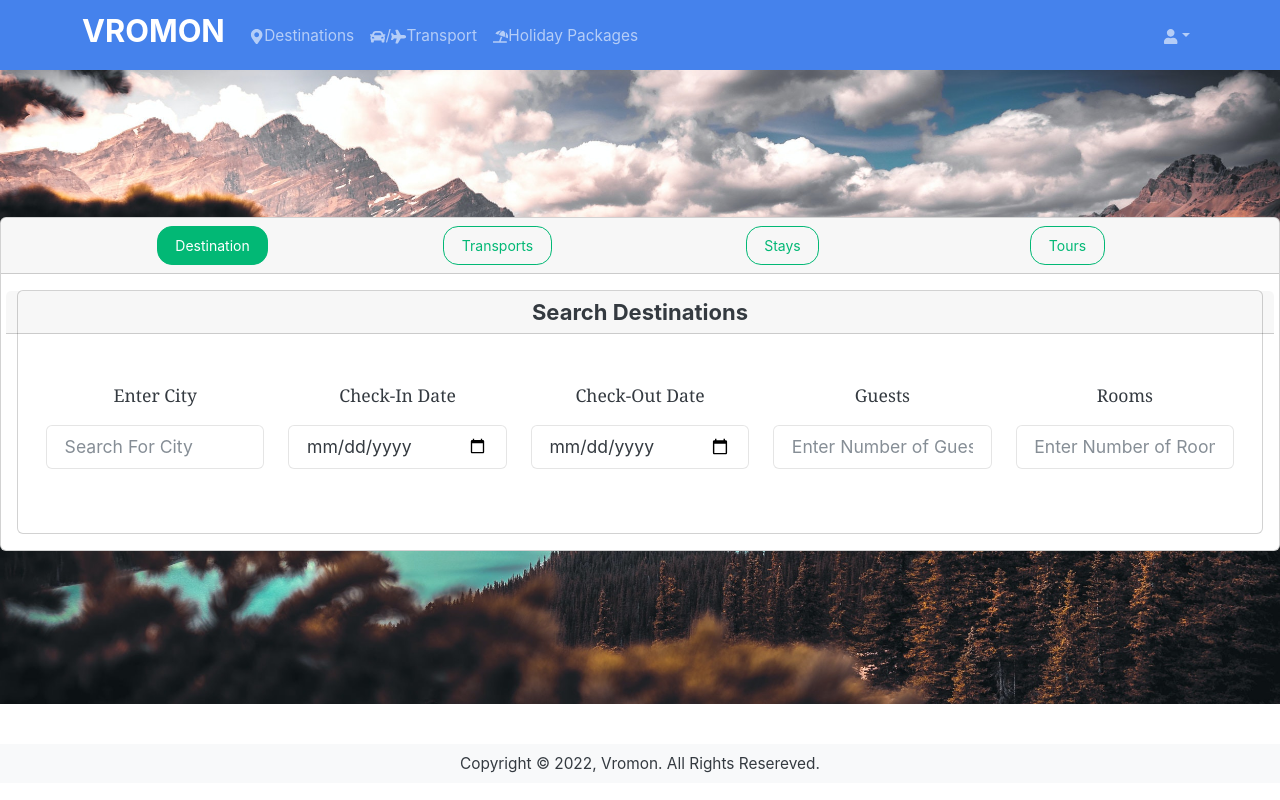
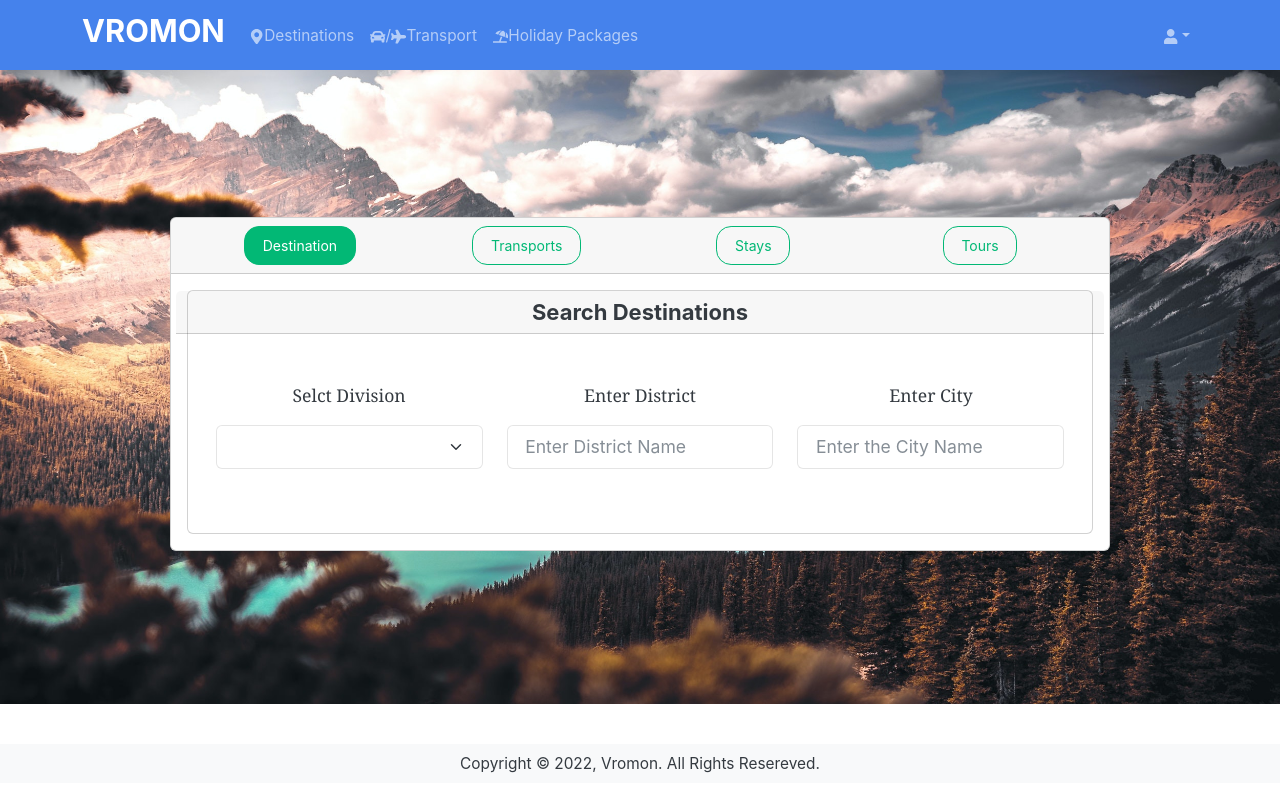
Before and after one commit to TangoRomeo80/Vromon, a React (Create React App) app in the folder frontend/: page /testNav in a window 1280 px wide. Built offline with nearby package versions, Linux system fonts and the light colour scheme.

Commit message:
Test Navbar Search Stays Initial Phase done

```diff
--- a/frontend/package.json
+++ b/frontend/package.json
@@ -9,6 +9,7 @@
     "@testing-library/react": "^12.1.3",
     "@testing-library/user-event": "^13.5.0",
     "axios": "^0.27.2",
+    "moment": "^2.29.4",
     "node-sass": "^7.0.1",
     "react": "^17.0.2",
     "react-bootstrap": "^2.1.2",
--- a/frontend/src/screens/TestNavbar.js
+++ b/frontend/src/screens/TestNavbar.js
@@ -1,55 +1,164 @@
-import React, { useState, useEffect } from 'react'
-import { Row, Col, Container, Card, Button, Nav, Form, InputGroup } from 'react-bootstrap'
-import Moment from 'moment'
+import React, { useState, useEffect } from "react";
+import {
+  Row,
+  Col,
+  Container,
+  Card,
+  Button,
+  Nav,
+  Form,
+  InputGroup,
+} from "react-bootstrap";
+import Moment from "moment";
 
 const SearchStays = () => {
+  const [checkinDate, setCheckinDate] = useState("");
+  const [checkoutDate, setCheckoutDate] = useState("");
+  const [guestCount, setGuestCount] = useState("");
+  const [roomCount, setRoomCount] = useState("");
+  const [searchHotel, setSearchHotel] = useState("");
+
   return (
-    <div>
-      <h1>Search Stays</h1>
-    </div>
-  )
-}
+    <Card>
+      <Row>
+        <Card.Header as="h5">Search Stays</Card.Header>
+      </Row>
+
+      <Row className="my-5 mx-3">
+        <Col>
+          <Card.Text>Search for Hotels</Card.Text>
+          <Form.Group className="mb-3" controlId="searchHotel">
+            <Form.Control
+              type="text"
+              placeholder="Search for Hotels"
+              value={searchHotel}
+              onChange={(e) => setSearchHotel(e.target.value)}
+            ></Form.Control>
+          </Form.Group>
+        </Col>
+
+        <Col>
+          <Card.Text>Check-In Date</Card.Text>
+          <Form.Group className="mb-3" controlId="checkinDate">
+            <InputGroup>
+              <div
+                onClick={(e) => {
+                  setCheckinDate("");
+                }}
+                className="cancle-icon"
+                style={{
+                  position: "absolute",
+                  right: "5px",
+                  top: "5px",
+                  zIndex: "9999",
+                  width: "3vh",
+                }}
+              ></div>
+            </InputGroup>
+            <Form.Control
+              type="date"
+              placeholder={checkinDate === "Select Check-In Date"}
+              value={checkinDate}
+              onChange={(e) => setCheckinDate(e.target.value)}
+            ></Form.Control>
+          </Form.Group>
+        </Col>
+
+        <Col>
+          <Card.Text>Check-Out Date</Card.Text>
+          <Form.Group className="mb-3" controlId="checkoutDate">
+            <InputGroup>
+              <div
+                onClick={(e) => {
+                  setCheckoutDate("");
+                }}
+                className="cancle-icon"
+                style={{
+                  position: "absolute",
+                  right: "5px",
+                  top: "5px",
+                  zIndex: "9999",
+                  width: "3vh",
+                }}
+              ></div>
+            </InputGroup>
+            <Form.Control
+              type="date"
+              placeholder={checkoutDate === "Select Check-Out Date"}
+              value={checkoutDate}
+              onChange={(e) => setCheckoutDate(e.target.value)}
+            ></Form.Control>
+          </Form.Group>
+        </Col>
+
+        <Col>
+          <Card.Text>Guests</Card.Text>
+          <Form.Group className="mb-3" controlId="guestCount">
+            <Form.Control
+              type="text"
+              placeholder="Enter Number of Guest(s)"
+              value={guestCount}
+              onChange={(e) => setGuestCount(e.target.value)}
+            ></Form.Control>
+          </Form.Group>
+        </Col>
+
+        <Col>
+          <Card.Text>Rooms</Card.Text>
+          <Form.Group className="mb-3" controlId="roomCount">
+            <Form.Control
+              type="text"
+              placeholder="Enter Number of Room(s)"
+              value={roomCount}
+              onChange={(e) => setRoomCount(e.target.value)}
+            ></Form.Control>
+          </Form.Group>
+        </Col>
+      </Row>
+    </Card>
+  );
+};
 
 const SearchTransports = () => {
-  const [departFrom, setDepartFrom] = useState('')
-  const [departTo, setDepartTo] = useState('')
-  const [departOn, setDepartOn] = useState('')
-  const [returnOn, setReturnOn] = useState('')
-  const [passengerCount, setPassengerCount] = useState('')
-  const [category, setCategory] = useState('')
+  const [departFrom, setDepartFrom] = useState("");
+  const [departTo, setDepartTo] = useState("");
+  const [departOn, setDepartOn] = useState("");
+  const [returnOn, setReturnOn] = useState("");
+  const [passengerCount, setPassengerCount] = useState("");
+  const [category, setCategory] = useState("");
 
   return (
     <div>
       <Card>
         <Row>
-          <Card.Header as = 'h5'>Search Transports</Card.Header>
+          <Card.Header as="h5">Search Transports</Card.Header>
         </Row>
-        <Row className='my-5 mx-3'>
+        <Row className="my-5 mx-3">
           <Col>
             <Card.Text>Depart From</Card.Text>
             <Form.Group className="mb-3" controlId="departFrom">
-                <Form.Control
-                  type="text"
-                  placeholder="Depart From"
-                  value={departFrom}
-                  onChange={(e) => setDepartFrom(e.target.value)}
-                ></Form.Control>
+              <Form.Control
+                type="text"
+                placeholder="Depart From"
+                value={departFrom}
+                onChange={(e) => setDepartFrom(e.target.value)}
+              ></Form.Control>
             </Form.Group>
           </Col>
 
           <Col>
             <Card.Text>Depart To</Card.Text>
             <Form.Group className="mb-3" controlId="departTo">
-                <Form.Control
-                  type="text"
-                  placeholder="Depart To"
-                  value={departTo}
-                  onChange={(e) => setDepartTo(e.target.value)}
-                ></Form.Control>
+              <Form.Control
+                type="text"
+                placeholder="Depart To"
+                value={departTo}
+                onChange={(e) => setDepartTo(e.target.value)}
+              ></Form.Control>
             </Form.Group>
           </Col>
 
-          <Col style={{width:'15px'}}>
+          <Col style={{ width: "15px" }}>
             <Card.Text>Depart On</Card.Text>
             <Form.Group className="mb-3" controlId="departOn">
               <InputGroup>
@@ -65,8 +174,7 @@ const SearchTransports = () => {
                     zIndex: "9999",
                     width: "3vh",
                   }}
-                >
-                </div>
+                ></div>
               </InputGroup>
               <Form.Control
                 type="date"
@@ -92,8 +200,7 @@ const SearchTransports = () => {
                     zIndex: "9999",
                     width: "3vh",
                   }}
-                >
-                </div>
+                ></div>
               </InputGroup>
               <Form.Control
                 type="date"
@@ -106,190 +213,139 @@ const SearchTransports = () => {
           <Col>
             <Card.Text>Passengers</Card.Text>
             <Form.Group className="mb-3" controlId="passengerCount">
-                <Form.Control
-                  type="text"
-                  placeholder="Enter Number of Passenger(s)"
-                  value={passengerCount}
-                  onChange={(e) => setPassengerCount(e.target.value)}
-                ></Form.Control>
-              </Form.Group>
+              <Form.Control
+                type="text"
+                placeholder="Enter Number of Passenger(s)"
+                value={passengerCount}
+                onChange={(e) => setPassengerCount(e.target.value)}
+              ></Form.Control>
+            </Form.Group>
           </Col>
 
           <Col>
             <Card.Text>Category</Card.Text>
             <Form.Group className="mb-3" controlId="category">
-                <Form.Control className='form-select'
-                  as="select"
-                  type="select"
-                  placeholder="Select Category"
-                  value={category}
-                  onChange={(e) => setCategory(e.target.value)}
-                >
-                  <option>{category}</option>
-                  <option value="AC">AC</option>
-                  <option value="Non AC">Non AC</option>
-                </Form.Control>
-              </Form.Group>
+              <Form.Control
+                className="form-select"
+                as="select"
+                type="select"
+                placeholder="Select Category"
+                value={category}
+                onChange={(e) => setCategory(e.target.value)}
+              >
+                <option>{category}</option>
+                <option value="AC">AC</option>
+                <option value="Non AC">Non AC</option>
+              </Form.Control>
+            </Form.Group>
           </Col>
         </Row>
       </Card>
     </div>
-  )
-}
+  );
+};
 
 const SearchDestinations = () => {
-  const [searchCity, setSearchCity] = useState('')
-  const [checkinDate, setCheckinDate] = useState('')
-  const [checkoutDate, setCheckoutDate] = useState('')
-  const [guestCount, setGuestCount] = useState('')
-  const [roomCount, setRoomCount] = useState('')
+  const [searchDistrict, setSearchDistrict] = useState("");
+  const [searchDivision, setSearchDivision] = useState("");
+  const [searchCity, setSearchCity] = useState("");
 
   return (
     <div>
       <Card>
         <Row>
-          <Card.Header as='h5'>Search Destinations</Card.Header>
+          <Card.Header as="h5">Search Destinations</Card.Header>
         </Row>
-        <Row className='my-5 mx-3'>
+        <Row className="my-5 mx-3">
           <Col>
-            <Card.Text>Enter City</Card.Text>
-            <Form.Group className="mb-3" controlId="searchCity">
-                <Form.Control
-                  type="text"
-                  placeholder="Search For City"
-                  value={searchCity}
-                  onChange={(e) => setSearchCity(e.target.value)}
-                ></Form.Control>
+            <Card.Text>Selct Division</Card.Text>
+            <Form.Group className="mb-3" controlId="searchDivision">
+              <Form.Control
+                className="form-select"
+                as="select"
+                type="select"
+                placeholder="Select Division"
+                value={searchDivision}
+                onChange={(e) => setSearchDivision(e.target.value)}
+              >
+                <option>{searchDivision}</option>
+                <option value="Dhaka">Dhaka</option>
+                <option value="Chittagong">Chittagong</option>
+                <option value="Sylhet">Sylhet</option>
+                <option value="Rajshahi">Rajshahi</option>
+                <option value="Khulna">Khulna</option>
+                <option value="Barisal">Barisal</option>
+                <option value="Rangpur">Rangpur</option>
+                <option value="Mymensingh">Mymensingh</option>
+              </Form.Control>
             </Form.Group>
           </Col>
 
           <Col>
-            <Card.Text>Check-In Date</Card.Text>
-            <Form.Group className="mb-3" controlId="checkinDate">
-              <InputGroup>
-                <div
-                  onClick={(e) => {
-                    setCheckinDate("");
-                  }}
-                  className="cancle-icon"
-                  style={{
-                    position: "absolute",
-                    right: "5px",
-                    top: "5px",
-                    zIndex: "9999",
-                    width: "3vh",
-                  }}
-                >
-                </div>
-              </InputGroup>
+            <Card.Text>Enter District</Card.Text>
+            <Form.Group className="mb-3" controlId="searchDistrict">
               <Form.Control
-                type="date"
-                placeholder={
-                  checkinDate ===
-                  "Select Check-In Date"
-                }
-                value={checkinDate}
-                onChange={(e) => setCheckinDate(e.target.value)}
+                type="text"
+                placeholder="Enter District Name"
+                value={searchDistrict}
+                onChange={(e) => setSearchDistrict(e.target.value)}
               ></Form.Control>
             </Form.Group>
           </Col>
 
           <Col>
-            <Card.Text>Check-Out Date</Card.Text>
-            <Form.Group className="mb-3" controlId="checkoutDate">
-              <InputGroup>
-                <div
-                  onClick={(e) => {
-                    setCheckoutDate("");
-                  }}
-                  className="cancle-icon"
-                  style={{
-                    position: "absolute",
-                    right: "5px",
-                    top: "5px",
-                    zIndex: "9999",
-                    width: "3vh",
-                  }}
-                >
-                </div>
-              </InputGroup>
+            <Card.Text>Enter City</Card.Text>
+            <Form.Group className="mb-3" controlId="searchCity">
               <Form.Control
-                type="date"
-                placeholder={
-                  checkoutDate ===
-                  "Select Check-Out Date"
-                }
-                value={checkoutDate}
-                onChange={(e) => setCheckoutDate(e.target.value)}
+                type="text"
+                placeholder="Enter the City Name"
+                value={searchCity}
+                onChange={(e) => setSearchCity(e.target.value)}
               ></Form.Control>
             </Form.Group>
-          </Col>
-
-          <Col>
-            <Card.Text>Guests</Card.Text>
-            <Form.Group className="mb-3" controlId="guestCount">
-                <Form.Control
-                  type="text"
-                  placeholder="Enter Number of Guest(s)"
-                  value={guestCount}
-                  onChange={(e) => setGuestCount(e.target.value)}
-                ></Form.Control>
-              </Form.Group>
-          </Col>
-
-          <Col>
-            <Card.Text>Rooms</Card.Text>
-            <Form.Group className="mb-3" controlId="roomCount">
-                <Form.Control
-                  type="text"
-                  placeholder="Enter Number of Room(s)"
-                  value={roomCount}
-                  onChange={(e) => setRoomCount(e.target.value)}
-                ></Form.Control>
-              </Form.Group>
           </Col>
         </Row>
       </Card>
     </div>
-  )
-}
+  );
+};
 
 const SearchTours = () => {
   return (
     <div>
       <h1>Search Tours</h1>
     </div>
-  )
-}
+  );
+};
 
 const TestNavbar = () => {
-  const [searchSelection, setSearchSelection] = useState('destinations')
+  const [searchSelection, setSearchSelection] = useState("destinations");
 
   return (
     <div
       style={{
-        minHeight: '80vh',
+        minHeight: "80vh",
         backgroundImage: 'url("/Nav/test2.jpg")',
-        backgroundSize: 'cover',
-        backgroundPosition: 'center',
+        backgroundSize: "cover",
+        backgroundPosition: "center",
       }}
-      className='d-flex justify-content-center align-items-center'
+      className="d-flex justify-content-center align-items-center"
     >
-      <Card className='text-center w-55'>
+      <Card className="text-center w-55">
         <Card.Header>
           <Container>
             <Row>
               <Col
                 sm={6}
                 lg={3}
-                className='d-flex justify-content-center'
-                onClick={() => setSearchSelection('destinations')}
+                className="d-flex justify-content-center"
+                onClick={() => setSearchSelection("destinations")}
               >
                 <Button
                   variant={
-                    searchSelection === 'destinations'
-                      ? 'success'
-                      : 'outline-success'
+                    searchSelection === "destinations"
+                      ? "success"
+                      : "outline-success"
                   }
                 >
                   Destination
@@ -298,14 +354,14 @@ const TestNavbar = () => {
               <Col
                 sm={6}
                 lg={3}
-                className='d-flex justify-content-center'
-                onClick={() => setSearchSelection('transports')}
+                className="d-flex justify-content-center"
+                onClick={() => setSearchSelection("transports")}
               >
                 <Button
                   variant={
-                    searchSelection === 'transports'
-                      ? 'success'
-                      : 'outline-success'
+                    searchSelection === "transports"
+                      ? "success"
+                      : "outline-success"
                   }
                 >
                   Transports
@@ -314,12 +370,12 @@ const TestNavbar = () => {
               <Col
                 sm={6}
                 lg={3}
-                className='d-flex justify-content-center'
-                onClick={() => setSearchSelection('stays')}
+                className="d-flex justify-content-center"
+                onClick={() => setSearchSelection("stays")}
               >
                 <Button
                   variant={
-                    searchSelection === 'stays' ? 'success' : 'outline-success'
+                    searchSelection === "stays" ? "success" : "outline-success"
                   }
                 >
                   Stays
@@ -328,12 +384,12 @@ const TestNavbar = () => {
               <Col
                 sm={6}
                 lg={3}
-                className='d-flex justify-content-center'
-                onClick={() => setSearchSelection('tours')}
+                className="d-flex justify-content-center"
+                onClick={() => setSearchSelection("tours")}
               >
                 <Button
                   variant={
-                    searchSelection === 'tours' ? 'success' : 'outline-success'
+                    searchSelection === "tours" ? "success" : "outline-success"
                   }
                 >
                   Tours
@@ -385,13 +441,13 @@ const TestNavbar = () => {
           </Nav> */}
         </Card.Header>
         <Card.Body>
-          {searchSelection === 'stays' ? (
+          {searchSelection === "stays" ? (
             <SearchStays />
-          ) : searchSelection === 'destinations' ? (
+          ) : searchSelection === "destinations" ? (
             <SearchDestinations />
-          ) : searchSelection === 'tours' ? (
+          ) : searchSelection === "tours" ? (
             <SearchTours />
-          ) : searchSelection === 'transports' ? (
+          ) : searchSelection === "transports" ? (
             <SearchTransports />
           ) : null}
         </Card.Body>
@@ -415,7 +471,7 @@ const TestNavbar = () => {
         </Card.Body>
       </Card> */}
     </div>
-  )
-}
+  );
+};
 
-export default TestNavbar
+export default TestNavbar;
```
Also changed, not shown: 1 other file (tests, documents, lock files or other folders).
